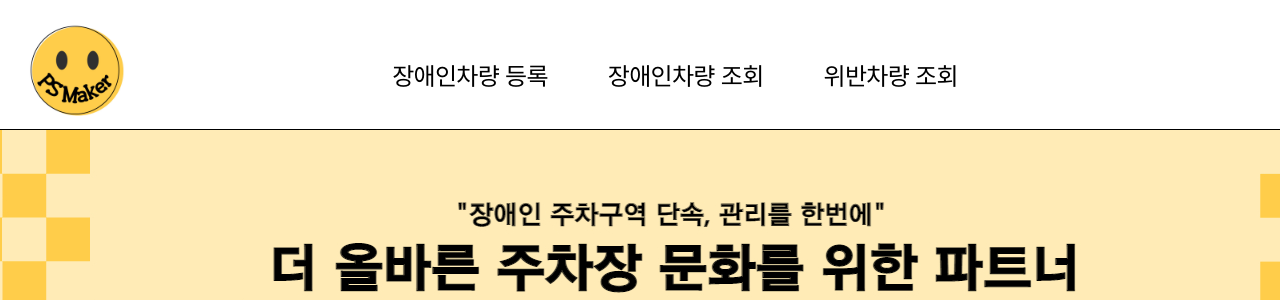
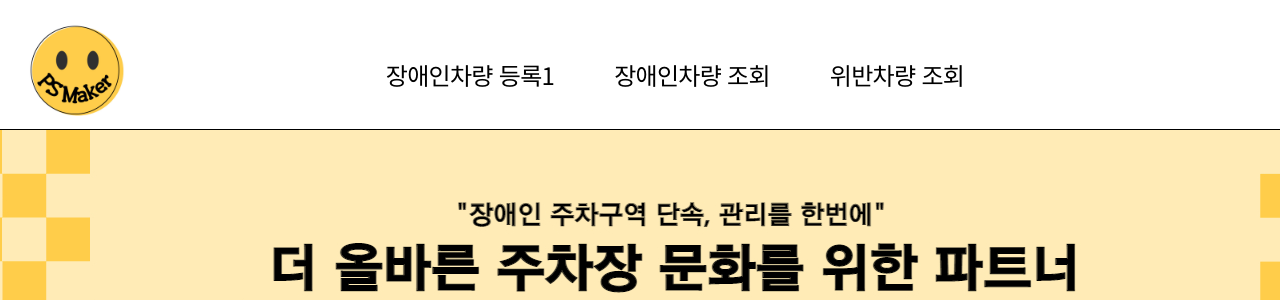
Before and after one commit to indl1670/-, a PHP site: page / in a window 1280 px wide; the page is wider, and only the part inside the window is pictured. Shown: the top 300 px of that part. Run offline with PHP 8.4, Linux system fonts and the light colour scheme; data that the repository does not hold is empty; some libraries are stand-ins or nearby versions.

Commit message:
#1-1 test

```diff
--- a/index.php
+++ b/index.php
@@ -29,7 +29,7 @@ while($row = mysqli_fetch_array($result)){
             <div id="h_in">
                 <div class="logo"><a href="index.php"><img src="PSMaker_logo.jpg" alt=""></a></div>
                 <ul class="menu">
-                    <li class="m1">장애인차량 등록</li>
+                    <li class="m1">장애인차량 등록1</li>
                     <li class="m2">장애인차량 조회</li>
                     <li class="m3">위반차량 조회</li>
                 </ul>
```
